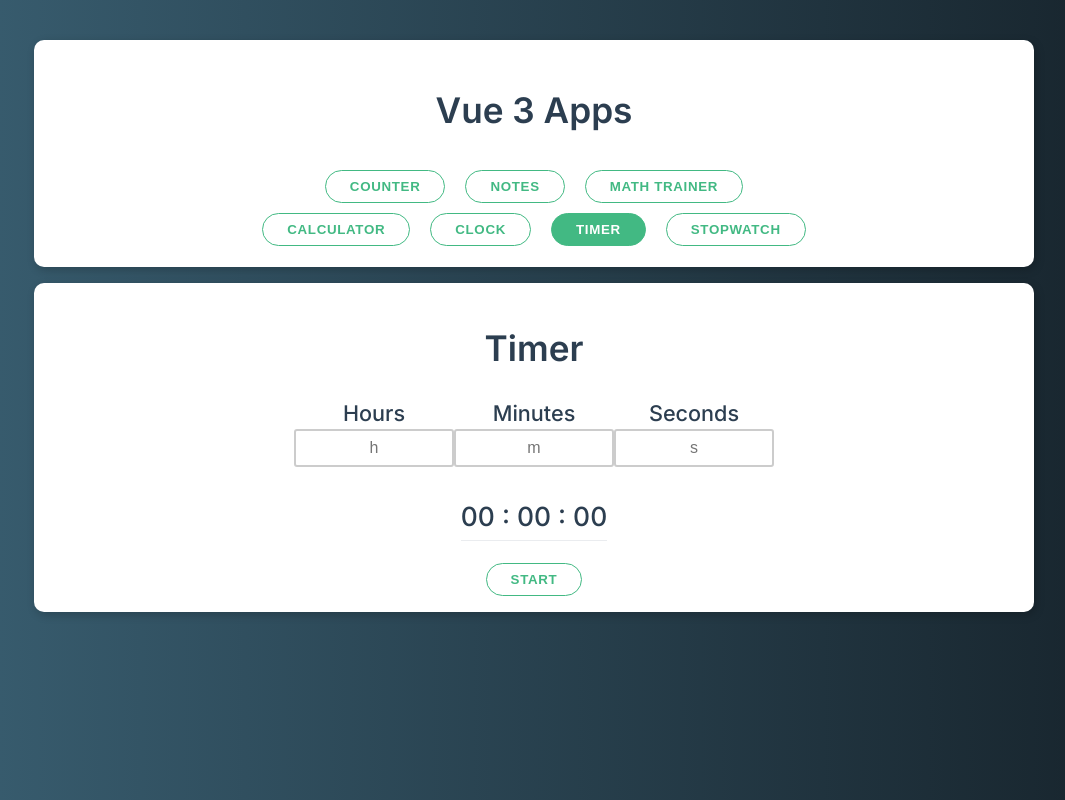
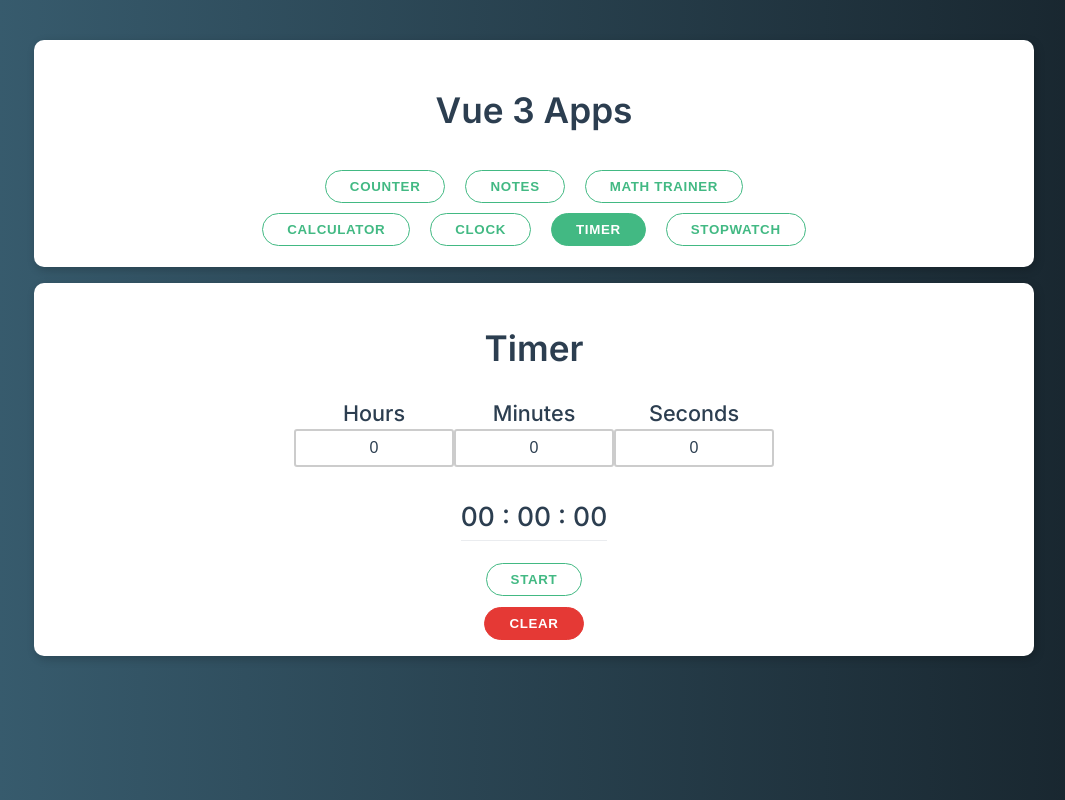
Before and after one commit to alexmaltsevgit/NeuroWeb, a Vue app: page / in a window 1280 px wide. Both pictures are taken after a click on the button "TIMER". Shown: the whole page, without its empty margins (106-1171 px from the left). Built offline with nearby package versions, Linux system fonts and the light colour scheme.

Commit message:
Timer done

```diff
--- a/src/components/Timer.vue
+++ b/src/components/Timer.vue
@@ -5,22 +5,23 @@
 
         <div class="input-item">
           <h3>Hours</h3>
-          <input type="number" placeholder="h" v-model.number="hours">
+          <input type="number" :disabled="isRunning" placeholder="h" v-model="hours">
         </div>
 
         <div class="input-item">
           <h3>Minutes</h3>
-          <input type="number" placeholder="m" v-model.number="minutes">
+          <input type="number" :disabled="isRunning" placeholder="m" v-model="minutes">
         </div>
 
         <div class="input-item">
           <h3>Seconds</h3>
-          <input type="number" placeholder="s" v-model.number="seconds">
+          <input type="number" :disabled="isRunning" placeholder="s" v-model="seconds">
         </div>
 
       </div>
       <h2>{{ niceTime }}</h2>
       <button class="btn" :class="{primary: isRunning}" @click="(isRunning) ? pause() : start()">{{ (isRunning) ? "Pause" : "Start" }}</button>
+      <button class="btn danger" @click="clear">clear</button>
     </div>
 </template>
 
@@ -31,31 +32,73 @@
 
     data() {
       return {
-        hours: '',
-        minutes: '',
-        seconds: '',
-        isRunning: false
+        time: new Date(0),
+        hours: 0,
+        minutes: 0,
+        seconds: 0,
+
+        isRunning: false,
+        clocking: null,
       }
     },
 
     methods: {
       start() {
         this.isRunning = true
+        this.time = new Date((this.hours * 1000 * 60 * 60) + (this.minutes * 1000 * 60) + (this.seconds * 1000))
+
+        this.clocking = setInterval(() => {
+          this.time = new Date(this.time.getTime() - 1000)
+          this.hours = this.time.getUTCHours()
+          this.minutes = this.time.getUTCMinutes()
+          this.seconds = this.time.getUTCSeconds()
+
+          if (!this.time.getTime())
+            this.pause()
+        }, 1000)
       },
 
       pause() {
         this.isRunning = false
+        clearInterval(this.clocking)
       },
+
+      clear() {
+        this.isRunning = false
+        clearInterval(this.clocking)
+        this.time = new Date(0)
+        this.hours = 0
+        this.minutes = 0
+        this.seconds = 0
+      }
     },
 
     computed: {
       niceTime() {
-        if (this.time)
-          return String(this.time.getUTCHours).padStart(2, "0") + " : " +
-                 String(this.time.getUTCMinutes).padStart(2, "0") + " : " +
-                 String(this.time.getUTCSeconds).padStart(2, "0")
-        else
-          return "00 : 00 : 00"
+        const hours = String(this.hours).padStart(2, "0")
+        const minutes = String(this.minutes).padStart(2, "0")
+        const seconds = String(this.seconds).padStart(2, "0")
+        return hours + " : " + minutes + " : " + seconds
+      },
+    },
+
+    watch: {
+      seconds() {
+        if (this.seconds > 59) {
+          this.seconds = 59
+        }
+      },
+
+      minutes() {
+        if (this.minutes > 59) {
+          this.minutes = 59
+        }
+      },
+
+      hours() {
+        if (this.hours > 23) {
+          this.hours = 23
+        }
       },
     }
   }
@@ -80,6 +123,10 @@
     margin: 0;
   }
 
+  .danger {
+    margin-top: .7rem;
+  }
+
   /* Hide arrows */
   input::-webkit-outer-spin-button,
   input::-webkit-inner-spin-button {
```
